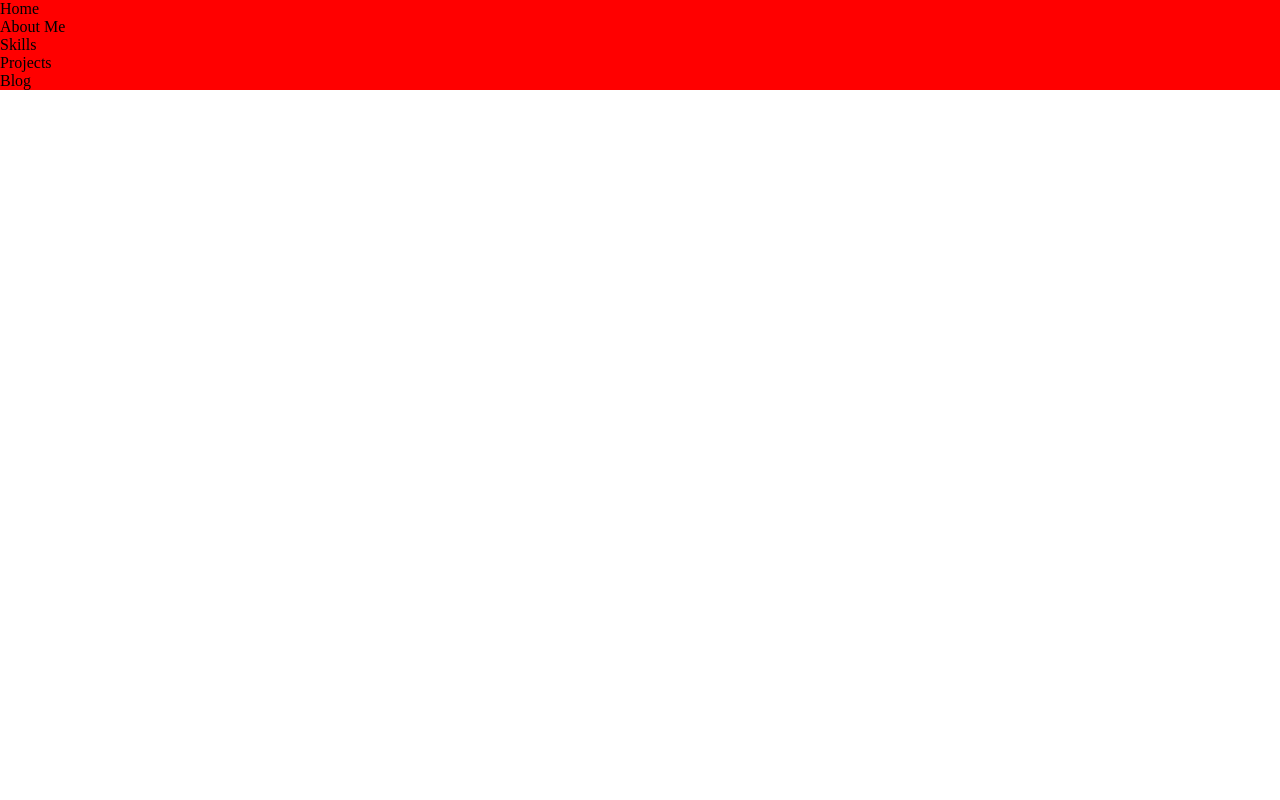
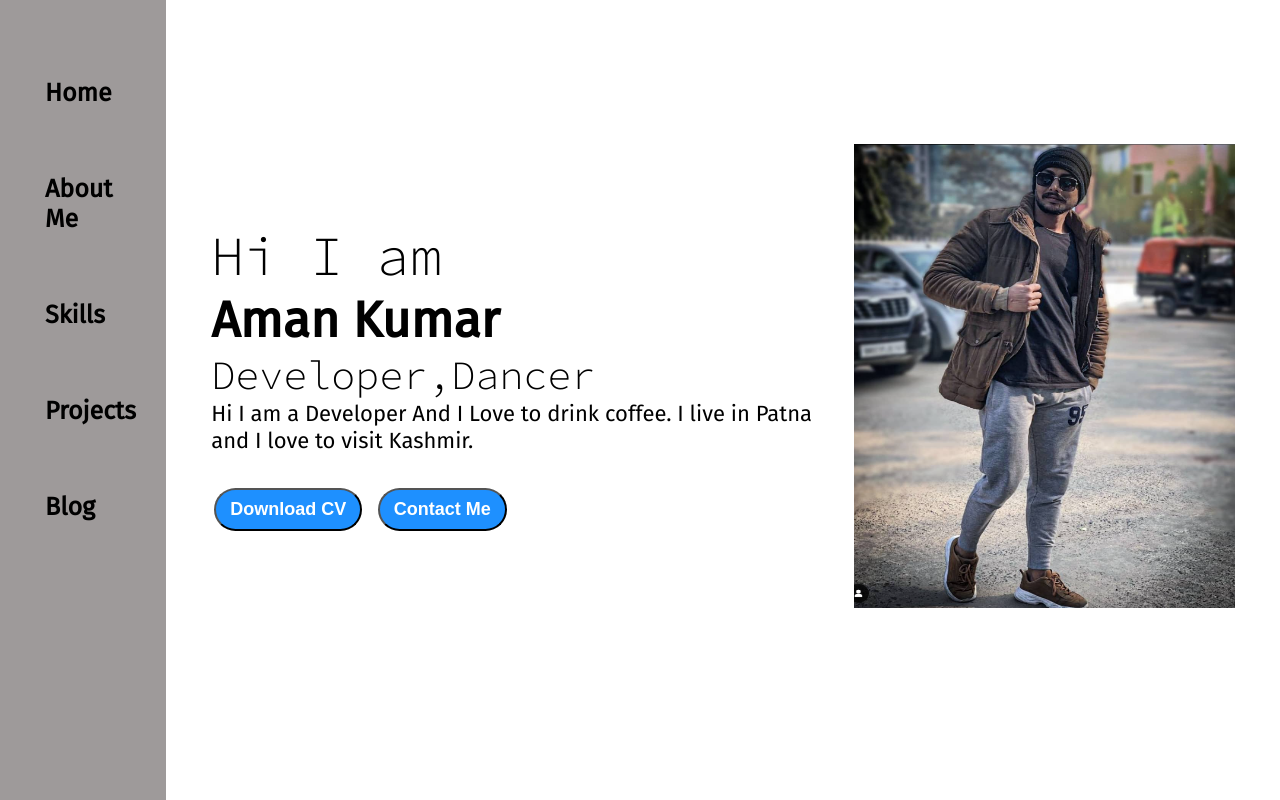
Before and after one commit to AmanKumarWeb19/MyPortfolioWebsite, a plain HTML site: page index.html in a window 1280 px wide. Drawn offline with Linux system fonts and the light colour scheme.

Commit message:
add image side bar

```diff
--- a/index.css
+++ b/index.css
@@ -1,7 +1,76 @@
+@import url("https://fonts.googleapis.com/css2?family=DM+Sans:ital,opsz,wght@0,9..40,500;0,9..40,700;1,9..40,400&family=Dancing+Script:wght@400;500;600;700&family=Fira+Sans&family=Nunito:wght@400;500;600;700&family=Oswald:wght@400;500;600;700&family=Playfair+Display&family=Poppins:wght@400;500;600;700&family=Titan+One&display=swap");
+
+@import url("https://fonts.googleapis.com/css2?family=Source+Code+Pro:wght@300&display=swap");
+
 * {
   margin: 0;
   padding: 0;
 }
+.container {
+  display: flex;
+}
 .sidebar {
-  background-color: red;
+  background-color: rgb(158, 154, 154);
+  width: 13vw;
+  height: 100vh;
+  font-family: "Fira Sans", sans-serif;
 }
+.sidebar nav {
+  padding: 45px;
+}
+.sidebar nav li {
+  list-style: none;
+  font-size: 25px;
+  padding: 33px 0;
+  font-weight: 600;
+}
+
+.main {
+  /* background-color: yellow; */
+  width: 87vw;
+}
+.infoContainer {
+  /* background-color: rgb(73, 172, 86); */
+  height: 58vh;
+  width: 80vw;
+  margin: 144px auto;
+  display: flex;
+  justify-content: space-around;
+}
+.devInfo {
+  display: flex;
+  justify-content: center;
+  flex-direction: column;
+  font-family: "Source Code Pro", monospace;
+}
+.hello {
+  font-size: 55px;
+}
+.name {
+  font-size: 50px;
+  font-weight: bold;
+  font-family: "Fira Sans", sans-serif;
+}
+.about {
+  font-size: 40px;
+}
+.moreabout {
+  font-size: 22px;
+  font-family: "Fira Sans", sans-serif;
+}
+.buttons {
+  margin-top: 34px;
+}
+.buttons button {
+  padding: 9px 14px;
+  border-radius: 22px;
+  color: white;
+  background-color: dodgerblue;
+  font-weight: bold;
+  font-size: 18px;
+  margin: 0 3px;
+}
+.devPic img {
+  width: 381px;
+  height: 58vh;
+}
--- a/index.html
+++ b/index.html
@@ -7,6 +7,7 @@
     <title>Aman Kumar - Frontend Developer</title>
   </head>
   <body>
+    <div class="container">
       <div class="sidebar">
         <nav>
           <ul>
@@ -18,6 +19,28 @@
           </ul>
         </nav>
       </div>
+      <div class="main">
+        <div class="infoContainer">
+          <div class="devInfo">
+            <div class="hello">Hi I am</div>
+            <div class="name">Aman Kumar</div>
+            <div class="about">Developer,Dancer</div>
+            <div class="moreabout">
+              Hi I am a Developer And I Love to drink coffee. I live in Patna
+              and I love to visit Kashmir.
+            </div>
+            <div class="buttons">
+              <button>Download CV</button>
+              <button>Contact Me</button>
+            </div>
+          </div>
+          <div class="devPic">
+            <img src="./images/myImage.png.png" alt="Aman Kumar" />
+          </div>
+        </div>
+      </div>
+    </div>
+
     <script src="./index.js"></script>
   </body>
 </html>
```
Also changed, not shown: images/myImage.png.png (added). Lines whose indentation alone changed are shown as unchanged.
